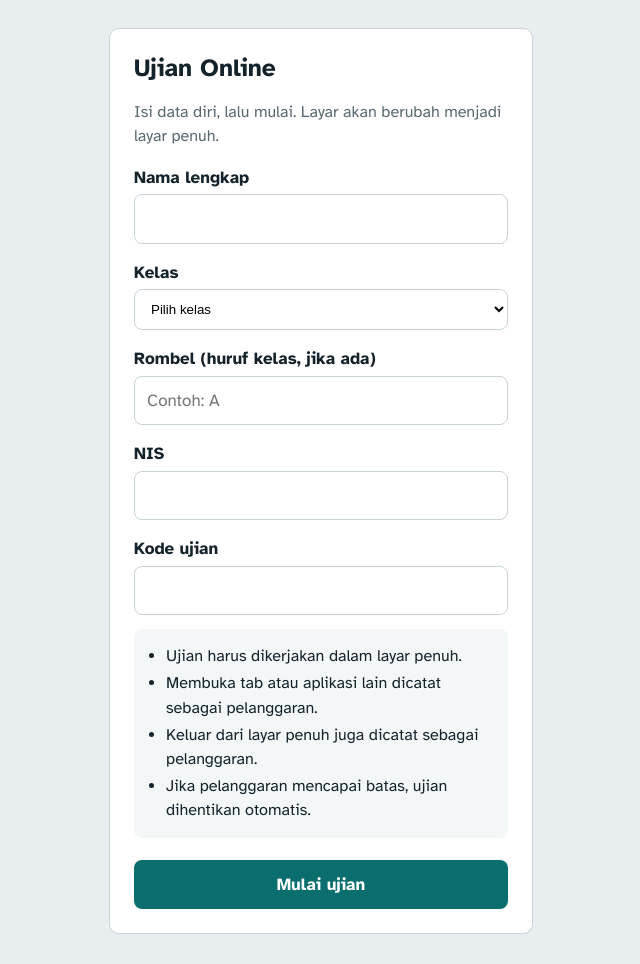
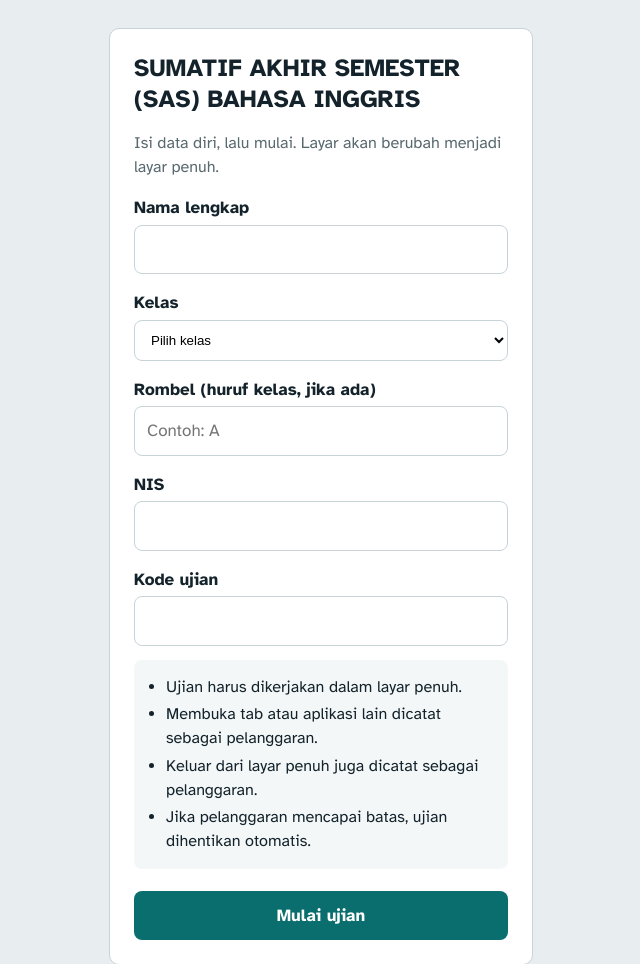
Before and after one commit to yudiansyahasmara4-svg/SAS-Bhs-Inggris-2026, a plain HTML site: page index.html in a window 1280 px wide. Shown: the top 964 px of the page, without its empty margins (319-959 px from the left). Drawn offline with Linux system fonts and the light colour scheme.

Commit message:
Update index.html

```diff
--- a/index.html
+++ b/index.html
@@ -89,7 +89,7 @@ textarea:focus{border-color:var(--accent)}
 <!-- LOGIN -->
 <section id="login" class="wrap" hidden>
   <div class="card">
-    <h1 id="loginTitle">Ujian Online</h1>
+    <h1 id="loginTitle">SUMATIF AKHIR SEMESTER (SAS) BAHASA INGGRIS</h1>
     <p class="muted">Isi data diri, lalu mulai. Layar akan berubah menjadi layar penuh.</p>
     <form id="form" autocomplete="off">
       <label for="nama">Nama lengkap</label>
```
